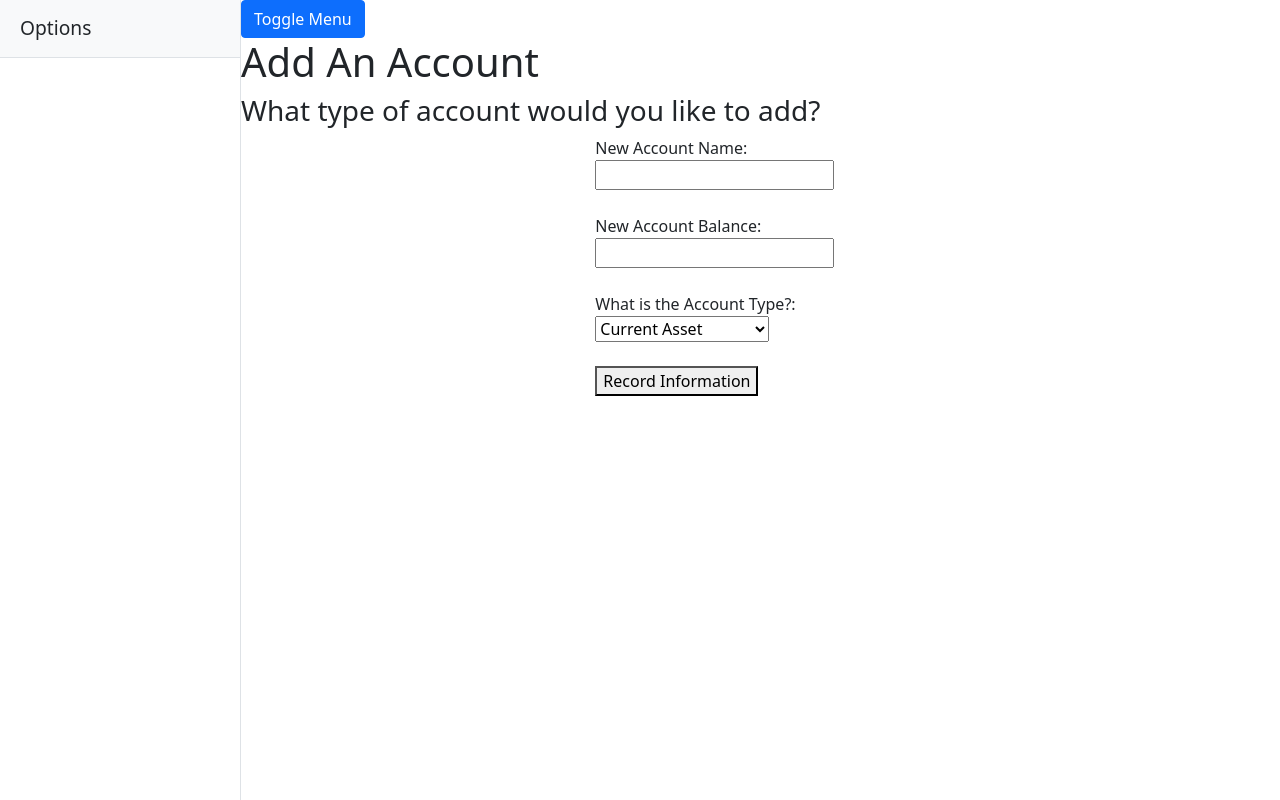
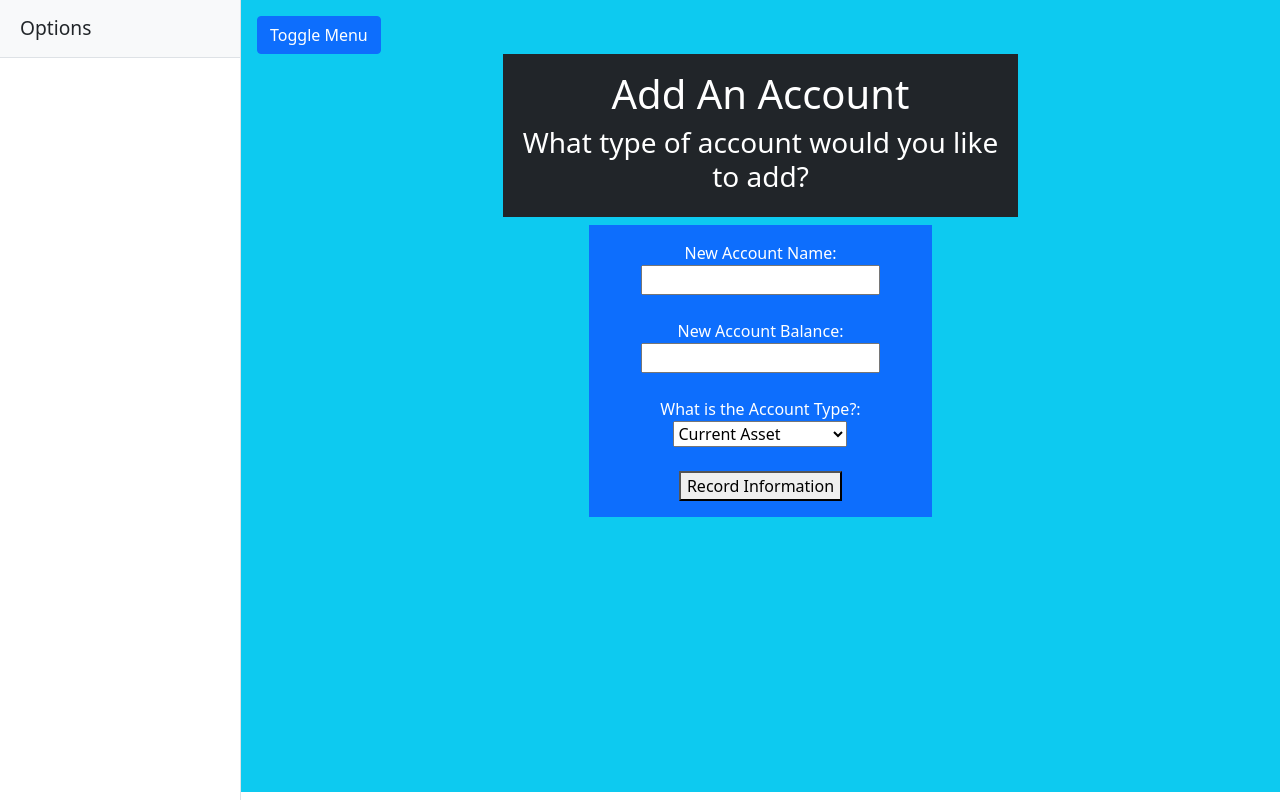
Before and after one commit to DonaldCapodilupo/Personal-Finance, a Flask app: template templates/AddAccount.html in a window 1280 px wide. Run offline with Flask 2, Linux system fonts and the light colour scheme; the template is opened without the code that fills it: most values are stand-ins (such as "Sample title", 1, 10 or a date in 2020); some libraries are stand-ins or nearby versions.

Commit message:
Improved formatting to AddAccount.html and layout.html.

```diff
--- a/templates/AddAccount.html
+++ b/templates/AddAccount.html
@@ -9,12 +9,19 @@
 
     <!-- Page content-->
     <div class="row">
-        <h1 class="Main_Title">Add An Account</h1>
-        <h3 class='Sub_Title'>What type of account would you like to add?</h3>
+    <div class="col-3"></div>
+        <div class="col-6 p-3 mb-2 bg-dark text-white text-center">
+
+            <h1 class="Main_Title">Add An Account</h1>
+            <h3 class='Sub_Title'>What type of account would you like to add?</h3>
+        </div>
+
+        <div class="col-3"></div>
+
     </div>
     <div class="row">
         <div class="col-4"></div>
-        <div class="col-4">
+        <div class="col-4 p-3 mb-2 bg-primary text-white text-center">
 
             <label for="New Account Name">New Account Name:</label>
             <input type="text" name="account_Name" id="New Account Name" autocomplete="off">
@@ -48,11 +55,11 @@
         <form action="{{ url_for('add_Account_To_Database') }}" method="POST">
 
 
-            <div class="results_div" id="Results Card" style="visibility:hidden ">
+            <div class="results_div mt-3" id="Results Card" style="visibility:hidden ">
                 <!--Assets-->
                 <div class="row">
-                    <div class="col-5"></div>
-                    <div class="col-2">
+                    <div class="col-4"></div>
+                    <div class="col-4 p-3 mb-2 bg-success text-white">
                         <div class="form-group">
                             <label for="Data Area">Accounts To Be Uploaded</label>
                             <textarea class="form-control" id="Data Area" rows="3"
@@ -62,7 +69,7 @@
 
                         <input type="submit" name="submit_button" value="Add New Account">
                     </div>
-                    <div class="col-5"></div>
+                    <div class="col-4"></div>
 
                 </div>
 
--- a/templates/layout.html
+++ b/templates/layout.html
@@ -25,7 +25,7 @@
         <div class="d-flex" id="wrapper">
             <!-- Sidebar-->
             {% block navbar %}
-                <div class="border-end bg-white" id="sidebar-wrapper">
+                <div class="border-end bg-white text-dark" id="sidebar-wrapper">
                     <div class="sidebar-heading border-bottom bg-light">Options</div>
                     <div class="list-group list-group-flush">
                         {{ nav.mynavbar.render() }}
@@ -35,7 +35,7 @@
 
 
             <!-- Page content wrapper-->
-            <div id="page-content-wrapper">
+            <div id="page-content-wrapper" class="p-3 mb-2 bg-info text-white">
                 {% block content %}
                     <div class="row">
                         <div class="col-2">
```
